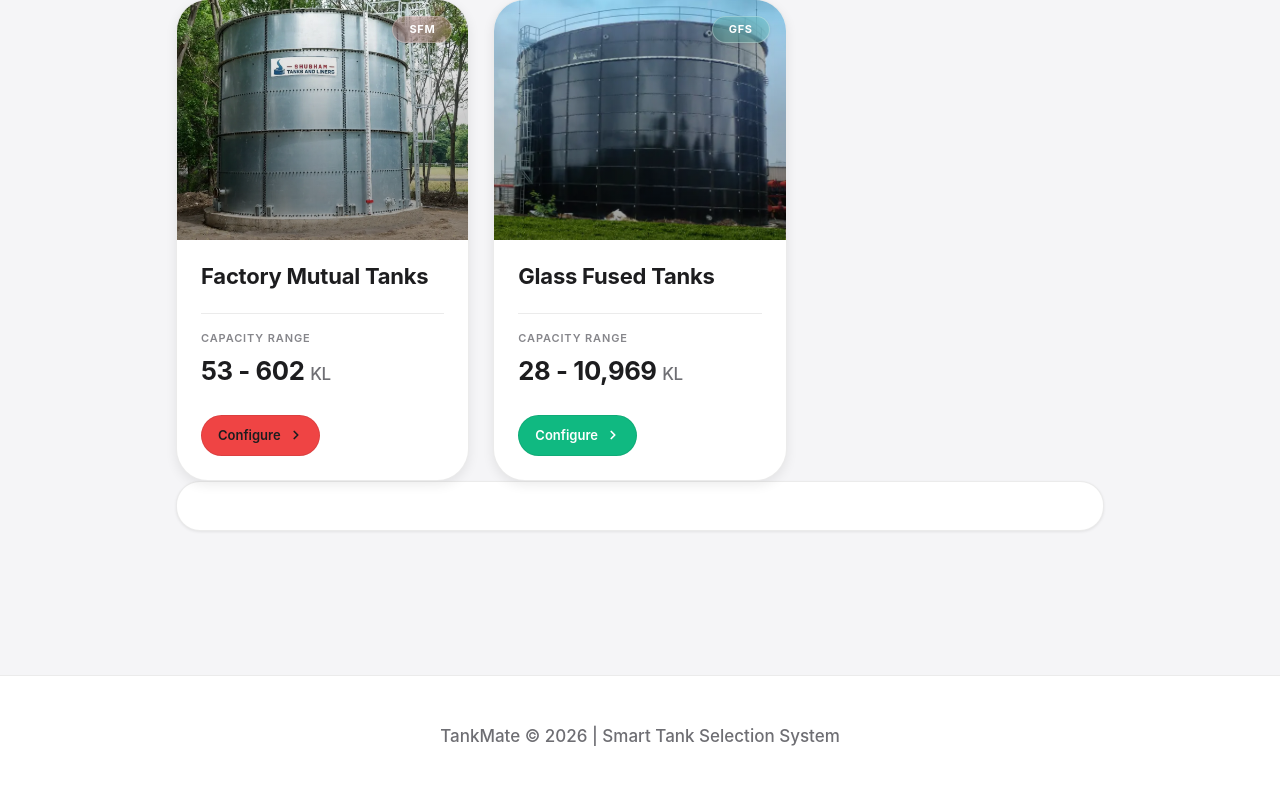
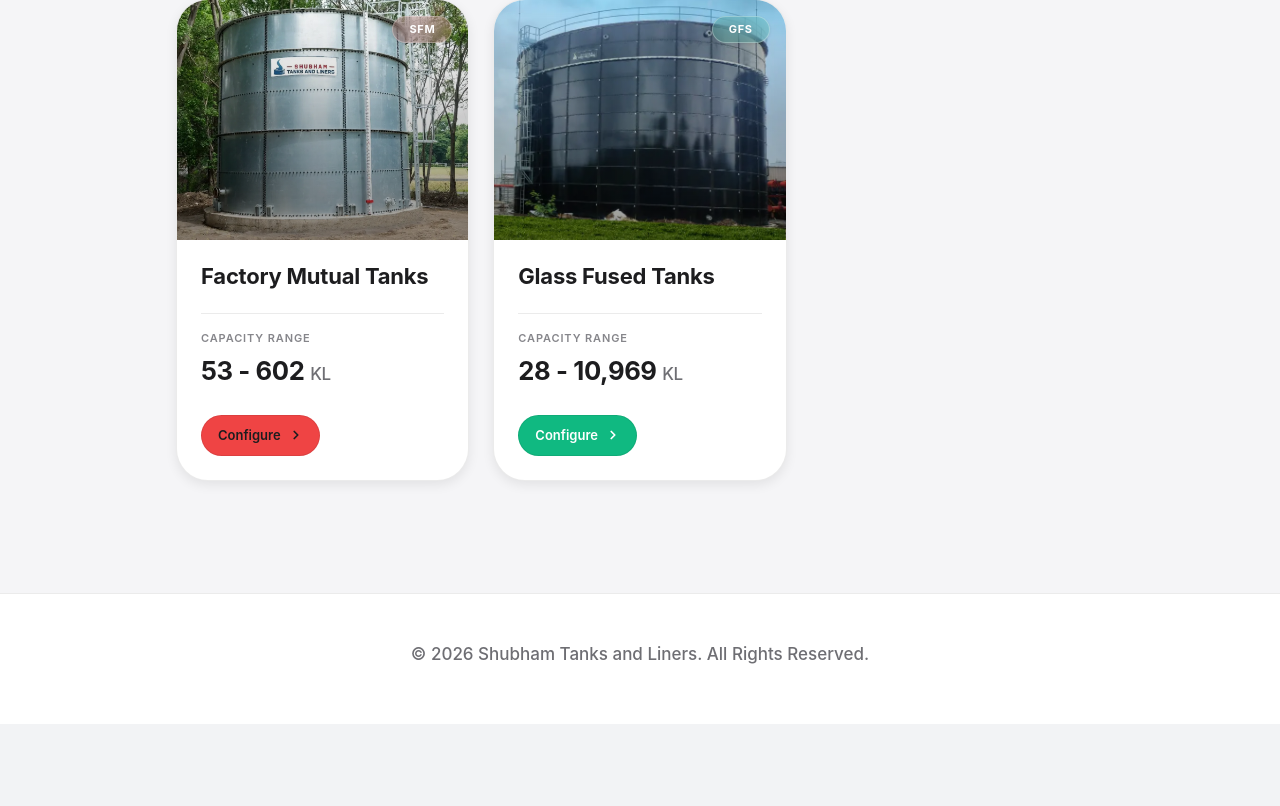
Before and after one commit to AshOP31244/TankMate, a Django app: page / in a window 1280 px wide. Shown: the part 827-1633 px from the top of the page. After the commit the page ends 1551 px from the top, so only its background shows below. Run offline with Django 5.2, Linux system fonts and the light colour scheme.

Commit message:
changes made in front page

```diff
--- a/calculator/static/calculator/css/style.css
+++ b/calculator/static/calculator/css/style.css
@@ -711,6 +711,7 @@ body {
 .results-section {
   max-width: 1500px;
   margin: 0 auto;
+  display: none;
 }
 
 .results-section.show {
--- a/calculator/templates/calculator/home.html
+++ b/calculator/templates/calculator/home.html
@@ -377,7 +377,7 @@
 
   <footer class="app-footer">
     <div class="footer-content">
-      <p class="footer-text">TankMate © 2026 | Smart Tank Selection System</p>
+      <p class="footer-text">© 2026 Shubham Tanks and Liners. All Rights Reserved.</p>
     </div>
   </footer>
 
```
